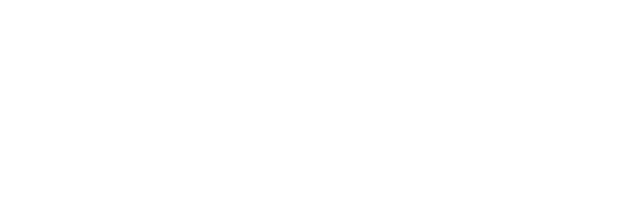
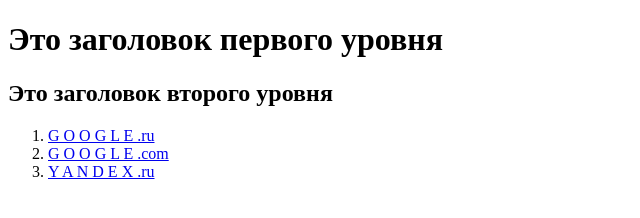
Before and after one commit to NastyaVL/tensor_code, a website: page src/index.html in a window 1280 px wide. Shown: the whole page, without its empty margins (0-640 px from the left). Drawn offline with Linux system fonts and the light colour scheme.

Commit message:
html commit

```diff
--- a/src/index.html
+++ b/src/index.html
@@ -3,5 +3,19 @@
     <head>
         <title>HTML</title>
     </head>
-    <body></body>
+    <body>
+        <h1>Это заголовок первого уровня</h1>
+        <h2>Это заголовок второго уровня</h2>
+        <ol>
+            <li>
+                <a href="https://www.google.ru/">G O O G L E .ru</a>
+            </li>
+            <li>
+                <a href="https://www.google.com/">G O O G L E .com</a>
+            </li>
+            <li>
+                <a href="https://yandex.ru/">Y A N D E X .ru</a>
+            </li>
+        </ol>
+    </body>
 </html>
```
Also changed, not shown: 1 other file.
